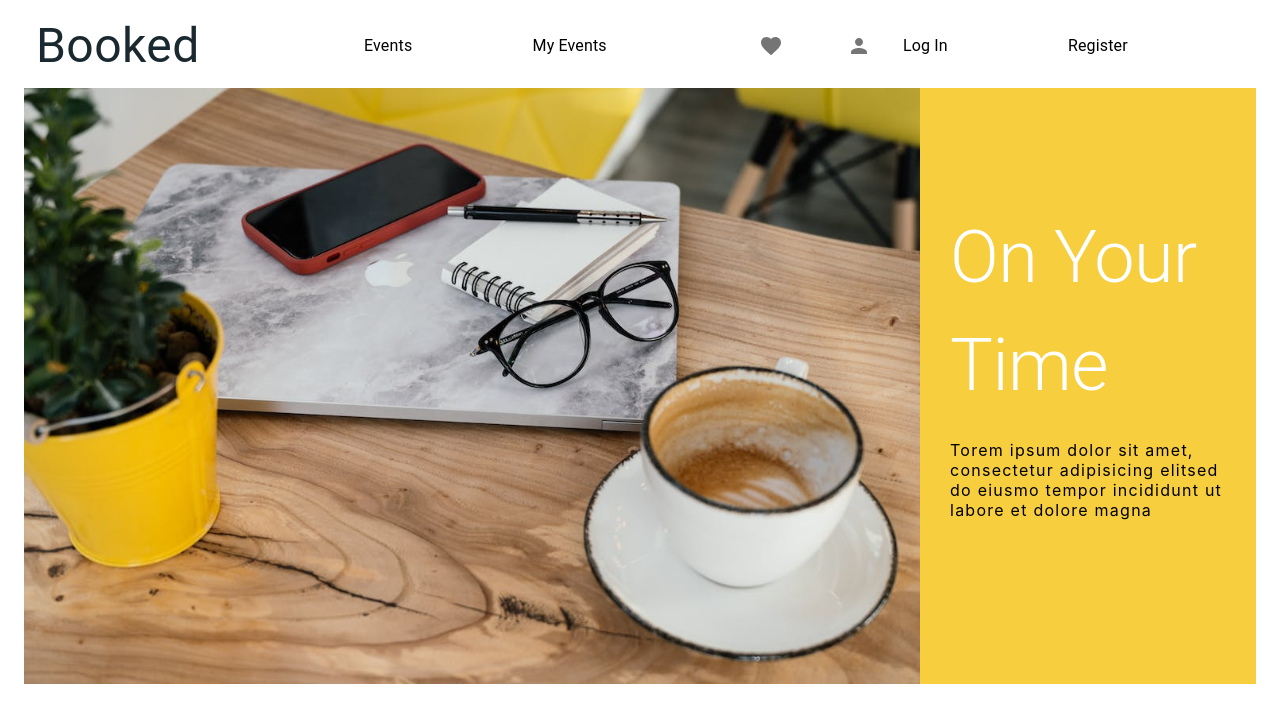
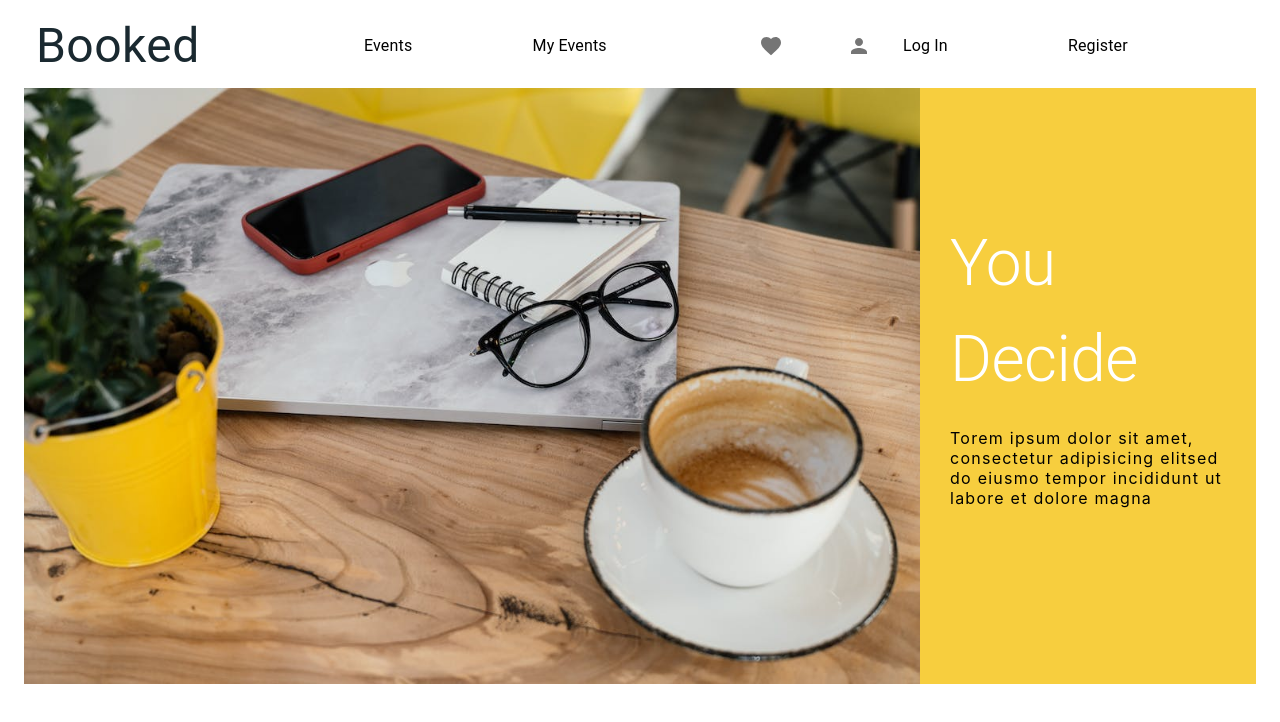
Before and after one commit to Michaela-K/bookit, a React (Create React App) app: page / in a window 1280 px wide. Shown: the top 722 px of the page. Built offline with nearby package versions, Linux system fonts and the light colour scheme.

Commit message:
image and content adjustment

```diff
--- a/src/components/Banner/index.js
+++ b/src/components/Banner/index.js
@@ -19,7 +19,7 @@ export default function Banner() {
       <BannerContent>
         {/* <Typography variant="h6">Huge Collection</Typography> */}
         <BannerTitle variant="h2">
-          On Your Time
+          You Decide
         </BannerTitle>
 
         <BannerDescription variant="subtitle">
--- a/src/styles/Banner/index.js
+++ b/src/styles/Banner/index.js
@@ -18,7 +18,7 @@ export const BannerContainer = styled(Box)(({ matches, theme }) => ({
   // backgroundPosition: "center",
 }));
 
-export const BannerContent = styled(Box)(() => ({
+export const BannerContent = styled(Box)((theme) => ({
   display: "flex",
   flexDirection: "column",
   justifyContent: "center",
@@ -33,7 +33,8 @@ export const BannerImage = styled("img")(({ src, theme }) => ({
   // backgroundPosition: "center",
   width: "70vw",
   [theme.breakpoints.down("md")]: {
-    width: "350px",
+    width: "40vw",
+    // height: "45vw",
   },
   [theme.breakpoints.down("sm")]: {
     width: "320px",
@@ -44,7 +45,7 @@ export const BannerImage = styled("img")(({ src, theme }) => ({
 export const BannerTitle = styled(Typography)(({ matches, theme }) => ({
   color:Colors.white,
   lineHeight: 1.5,
-  fontSize: "72px",
+  fontSize: "4rem",
   marginBottom: "20px",
   [theme.breakpoints.down('sm')]: {
     fontSize: '42px',
```
